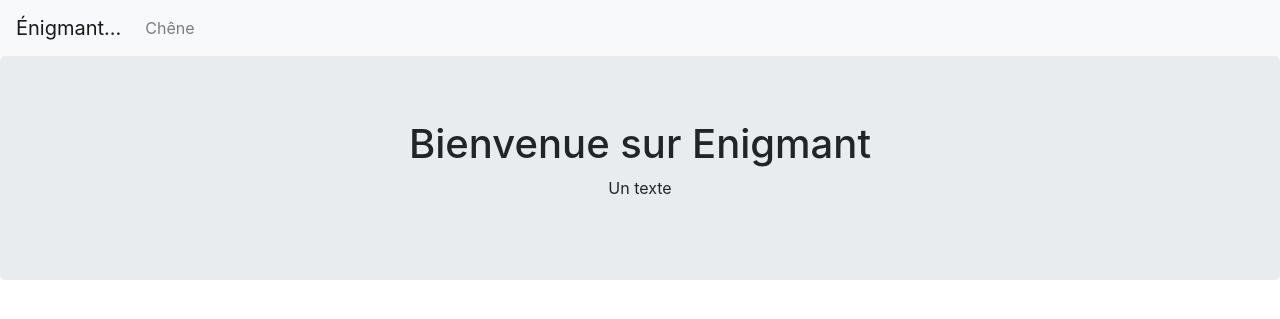
After one commit to sebangi/enigmant, a Symfony app: template templates/pages/home.html.twig in a window 1280 px wide. The commit adds this page. Shown: the top 319 px of the page. Run offline with Twig, Linux system fonts and the light colour scheme; the template is opened without the code that fills it, so the values that code supplies are empty; some libraries are stand-ins or nearby versions.

Commit message:
Création des deux première pages

```diff
--- a/config/routes.yaml
+++ b/config/routes.yaml
@@ -1,3 +1 @@
 #index:
-#    path: /
-#    controller: App\Controller\DefaultController::index
--- a/config/services.yaml
+++ b/config/services.yaml
@@ -22,6 +22,3 @@ services:
     App\Controller\:
         resource: '../src/Controller'
         tags: ['controller.service_arguments']
-
-    # add more service definitions when explicit configuration is needed
-    # please note that last definitions always *replace* previous ones
--- a/nbproject/private/private.xml
+++ b/nbproject/private/private.xml
@@ -8,7 +8,9 @@
             <file>file:/home/sebastien/public_html/enigmant/composer.json</file>
             <file>file:/home/sebastien/public_html/enigmant/composer.lock</file>
             <file>file:/home/sebastien/public_html/enigmant/symfony.lock</file>
+            <file>file:/home/sebastien/public_html/enigmant/config/routes.yaml</file>
             <file>file:/home/sebastien/public_html/enigmant/public/index.php</file>
+            <file>file:/home/sebastien/public_html/enigmant/src/Controller/HomeController.php</file>
         </group>
     </open-files>
 </project-private>
--- a/templates/base.html.twig
+++ b/templates/base.html.twig
@@ -2,11 +2,30 @@
 <html>
     <head>
         <meta charset="UTF-8">
-        <title>{% block title %}Welcome!{% endblock %}</title>
+        <title>{% block title %}Énigmant{% endblock %}</title>
+        <link rel="stylesheet" href="https://stackpath.bootstrapcdn.com/bootstrap/4.4.1/css/bootstrap.min.css" integrity="sha384-Vkoo8x4CGsO3+Hhxv8T/Q5PaXtkKtu6ug5TOeNV6gBiFeWPGFN9MuhOf23Q9Ifjh" crossorigin="anonymous">
         {% block stylesheets %}{% endblock %}
     </head>
     <body>
+        <nav class="navbar navbar-expand-lg navbar-light bg-light">
+            <a class="navbar-brand" href="{{ path('Home.index') }}">Énigmant...</a>
+            <button class="navbar-toggler" type="button" data-toggle="collapse" data-target="#navbarSupportedContent" aria-controls="navbarSupportedContent" aria-expanded="false" aria-label="Toggle navigation">
+                <span class="navbar-toggler-icon"></span>
+            </button>
+
+            <div class="collapse navbar-collapse" id="navbarSupportedContent">
+                <ul class="navbar-nav mr-auto">
+                    <li class="nav-item">
+                        <a class="nav-link {% if menu_courant is defined and menu_courant == 'Chêne' %}active{% endif %}" href="{{ path('JeuEnChene.index') }}">Chêne <span class="sr-only">(current)</span></a>
+                    </li>
+                </ul>
+            </div>
+        </nav>
+
         {% block body %}{% endblock %}
         {% block javascripts %}{% endblock %}
+        <script src="https://code.jquery.com/jquery-3.4.1.slim.min.js" integrity="sha384-J6qa4849blE2+poT4WnyKhv5vZF5SrPo0iEjwBvKU7imGFAV0wwj1yYfoRSJoZ+n" crossorigin="anonymous"></script>
+        <script src="https://cdn.jsdelivr.net/npm/popper.js@1.16.0/dist/umd/popper.min.js" integrity="sha384-Q6E9RHvbIyZFJoft+2mJbHaEWldlvI9IOYy5n3zV9zzTtmI3UksdQRVvoxMfooAo" crossorigin="anonymous"></script>
+        <script src="https://stackpath.bootstrapcdn.com/bootstrap/4.4.1/js/bootstrap.min.js" integrity="sha384-wfSDF2E50Y2D1uUdj0O3uMBJnjuUD4Ih7YwaYd1iqfktj0Uod8GCExl3Og8ifwB6" crossorigin="anonymous"></script>
     </body>
 </html>
--- /dev/null
+++ b/templates/pages/home.html.twig
@@ -0,0 +1,10 @@
+{% extends "base.html.twig" %}
+
+{% block title 'Énigmant' %}
+
+{% block body %}
+     <div class="jumbotron text-center">
+        <h1>Bienvenue sur Enigmant</h1>
+        <p>Un texte</p>
+    </div>
+{% endblock body %}
```
Also changed, not shown: src/Controller/HomeController.php (added, +22 -0 lines), src/Controller/JeuEnChaineController.php (added, +24 -0 lines), templates/pages/chene/jeuEnChene/index.html.twig (added, +10 -0 lines).
